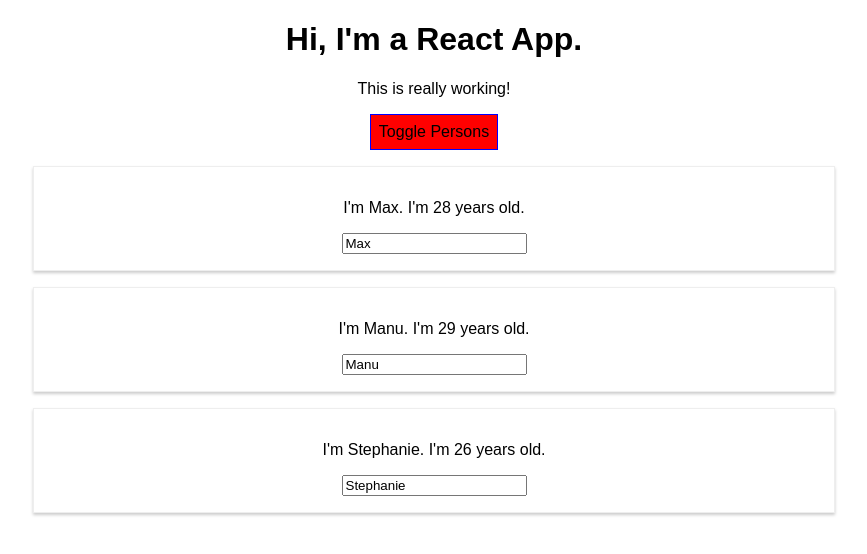
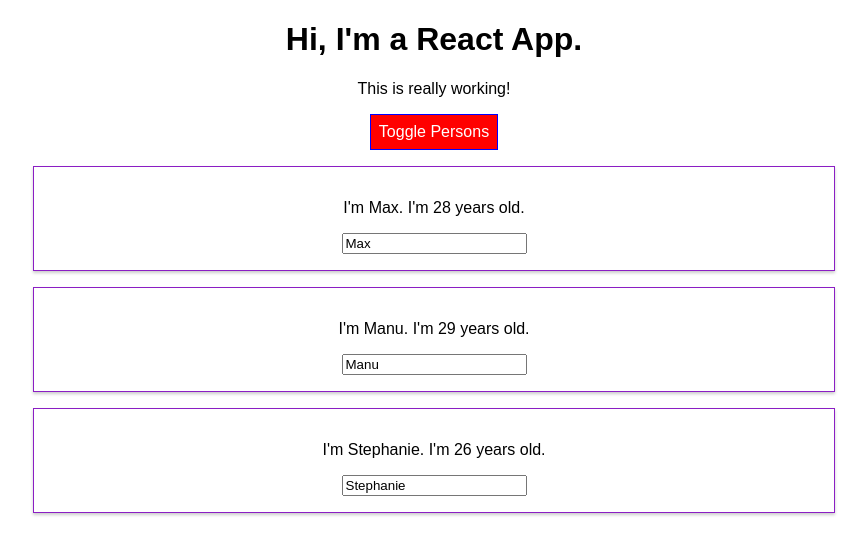
Before and after one commit to laurayang321/react-complete-guide, a React (Create React App) app: page / in a window 1280 px wide. Both pictures are taken after a click on the button "Toggle Persons". Shown: the top 554 px of the page, without its empty margins (206-1073 px from the left). Built offline with nearby package versions, Linux system fonts and the light colour scheme.

Commit message:
70. Introducing Styled Components with styled-components package

```diff
--- a/package.json
+++ b/package.json
@@ -6,7 +6,8 @@
     "radium": "^0.26.1",
     "react": "^17.0.1",
     "react-dom": "^17.0.1",
-    "react-scripts": "1.1.5"
+    "react-scripts": "1.1.5",
+    "styled-components": "^5.2.1"
   },
   "scripts": {
     "start": "react-scripts start",
--- a/src/App.js
+++ b/src/App.js
@@ -1,4 +1,6 @@
 import React, { Component } from 'react';
+import styled from 'styled-components';
+
 import './App.css';
 import Person from './Person/Person'; // js extension can be ommitted due to the build workflow
 
@@ -71,6 +73,7 @@ class App extends Component {
 
     const style = {
       backgroundColor: 'green',
+      color: 'white',
       font: 'inherit',
       border: '1px solid blue',
       padding: '8px',
--- a/src/Person/Person.js
+++ b/src/Person/Person.js
@@ -1,21 +1,35 @@
 import React from 'react';
-import './Person.css';
+import styled from 'styled-components';
+// import './Person.css';
+
+// this returns a react component provided by a third party library.
+const StyledDiv = styled.div`
+    width: 60%;
+    margin: 16px auto;
+    border: 1px solid #8b1ec4;
+    box-shadow: 0 2px 3px #ccc;
+    padding: 16px;
+    text-align: center;
+
+    @media (min-width: 500px) {
+        width: '450px'
+    }
+`;
 
 // Person Component is a stateless/dumb/presentational Component - because it has no internal state management
 const person = (props) => {
-    // if screen > 500px: Person div stay as 450px width
-    // if screen < 500px: Person div stay as 60% of screen width
     const style = {
         '@media (min-width: 500px)': {
             width: '450px'
         }
     };
     return (
-        <div className="Person" style={style}>
+        // <div className="Person" style={style}>
+        <StyledDiv>
             <p onClick = {props.click}>I'm {props.name}. I'm {props.age} years old.</p>
             <p>{props.children}</p>
             <input type='text' onChange={props.changed} value={props.name}></input>
-        </div>
+        </StyledDiv>
     )
 }
 
```
Also changed, not shown: 1 other file (tests, documents, lock files or other folders).
